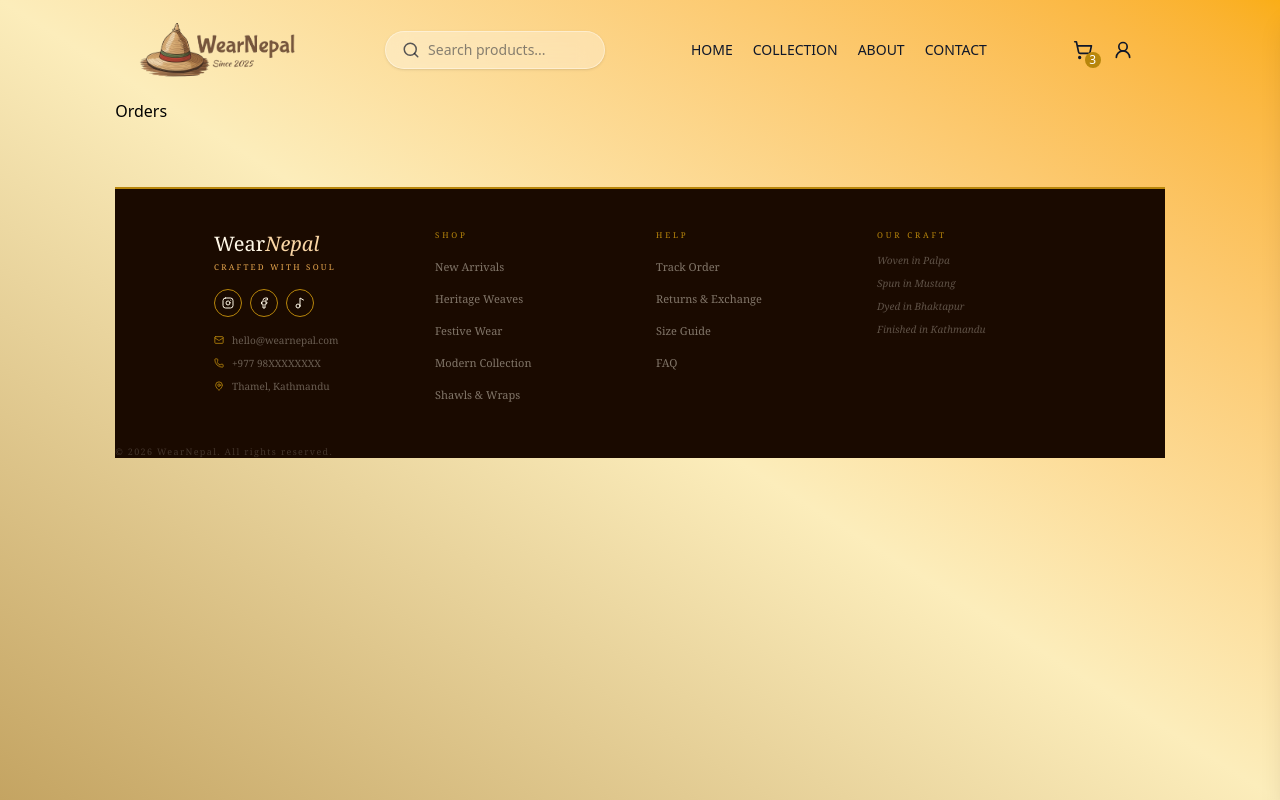
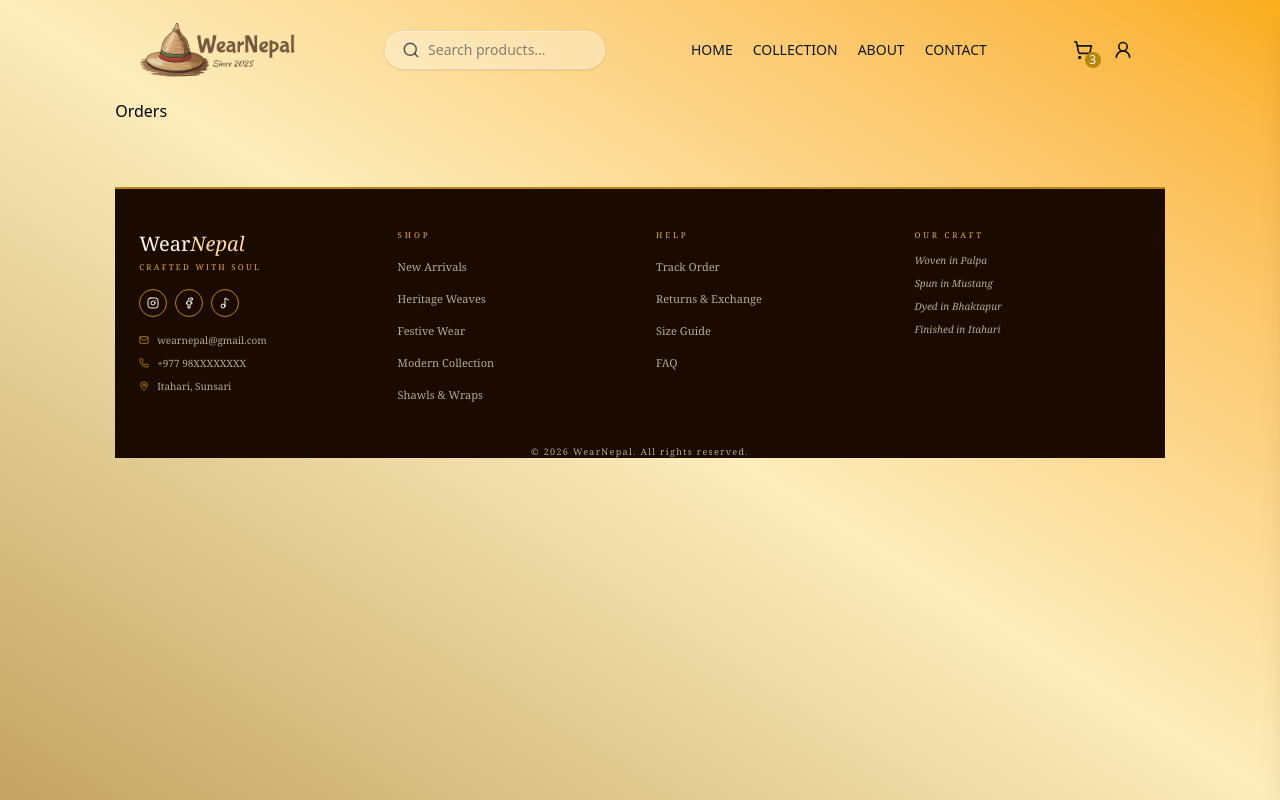
Before and after one commit to bijayjha2025/ECommerce, a React (Vite) app in the folder Frontend/: page /orders in a window 1280 px wide. Built offline with nearby package versions, Linux system fonts and the light colour scheme.

Commit message:
Adjustments minor in footer

```diff
--- a/Frontend/src/Components/Footer.jsx
+++ b/Frontend/src/Components/Footer.jsx
@@ -24,9 +24,9 @@ const SocialHandles = [
 ];
 
 const Contacts = [
-  { icon: Mail,   text: 'hello@wearnepal.com' },
+  { icon: Mail,   text: 'wearnepal@gmail.com' },
   { icon: Phone,  text: '+977 98XXXXXXXX' },
-  { icon: MapPin, text: 'Thamel, Kathmandu' },
+  { icon: MapPin, text: 'Itahari, Sunsari' },
 ];
 
 export default function Footer() {
@@ -34,14 +34,14 @@ export default function Footer() {
   <footer className="bg-[#1a0a00] mt-16">
   <div className="h-[1.5px] bg-[#b8860b]" />
 
-  <div className="max-w-[900px] mx-auto px-6 py-10 grid grid-cols-2 sm:grid-cols-4 gap-8">
+  <div className="max-w-[1200px] mx-auto px-6 py-10 grid grid-cols-2 sm:grid-cols-4 gap-8">
    <div className="col-span-2 sm:col-span-1">
     <p className="font-serif text-[20px] text-[#fff8e7] mb-0.5">Wear<em className="italic text-[#fad6a5]">Nepal</em></p>
     <p className="font-serif text-[8px] tracking-[0.28em] uppercase text-[#ffb957]/90 mb-4">Crafted with soul</p>
 
     <div className="flex items-center gap-2 mb-4">
      {SocialHandles.map(({ icon: Icon, label, href }) => (
-      <a key={label} href={href} target="_blank" rel="noreferrer" aria-label={label} className="w-7 h-7 rounded-full border border-[#b8860b] flex items-center justify-center text-[#fff8e7] hover:border-[#b8860b] hover:text-[#ffcb63] transition-all duration-200">
+      <a key={label} href={href} target="_blank" rel="noreferrer" aria-label={label} className="w-7 h-7 rounded-full border border-[#b8860b] flex items-center justify-center text-[#fff8e7] hover:border-[#fff8e7] hover:text-[#ffcb63] transition-all duration-200">
        <Icon size={12} />
       </a>
       ))}
@@ -51,18 +51,18 @@ export default function Footer() {
      {Contacts.map(({ icon: Icon, text }) => (
       <div key={text} className="flex items-center gap-2">
        <Icon size={10} className="text-[#b8860b] flex-none" />
-       <span className="font-serif text-[10px] text-[#fff8e7]/35">{text}</span>
+       <span className="font-serif text-[10px] text-[#faecd7]/70">{text}</span>
       </div>
       ))}
      </div>
     </div>
 
     <div>
-     <p className="font-serif text-[8px] tracking-[0.35em] uppercase text-[#b8860b] mb-3">Shop</p>
+     <p className="font-serif text-[8px] tracking-[0.35em] uppercase text-[#ffb957]/90 mb-3">Shop</p>
      <ul className="flex flex-col gap-2">
       {QuickLinks.shop.map(l => (
       <li key={l.label}>
-       <Link to={l.to} className="font-serif text-[11px] text-[#fff8e7]/45 hover:text-[#ffcb63] transition-colors duration-200">
+       <Link to={l.to} className="font-serif text-[11px] text-[#faecd7]/70 hover:text-[#ffcb63] transition-colors duration-200">
         {l.label}
        </Link>
       </li>
@@ -71,11 +71,11 @@ export default function Footer() {
     </div>
 
     <div>
-     <p className="font-serif text-[8px] tracking-[0.35em] uppercase text-[#b8860b] mb-3">Help</p>
+     <p className="font-serif text-[8px] tracking-[0.35em] uppercase text-[#ffb957]/90 mb-3">Help</p>
      <ul className="flex flex-col gap-2">
       {QuickLinks.help.map(l => (
        <li key={l.label}>
-        <Link to={l.to} className="font-serif text-[11px] text-[#fff8e7]/45 hover:text-[#ffcb63] transition-colors duration-200">
+        <Link to={l.to} className="font-serif text-[11px] text-[#faecd7]/70 hover:text-[#ffcb63] transition-colors duration-200">
          {l.label}
         </Link>
        </li>
@@ -84,16 +84,16 @@ export default function Footer() {
      </div>
 
      <div>
-      <p className="font-serif text-[8px] tracking-[0.35em] uppercase text-[#b8860b] mb-3">Our Craft</p>
+      <p className="font-serif text-[8px] tracking-[0.35em] uppercase text-[#ffb957]/90 mb-3">Our Craft</p>
       <ul className="flex flex-col gap-2">
-        {['Woven in Palpa', 'Spun in Mustang', 'Dyed in Bhaktapur', 'Finished in Kathmandu'].map(r => (
-          <li key={r} className="font-serif text-[10px] italic text-[#fff8e7]/30">{r}</li>
+        {['Woven in Palpa', 'Spun in Mustang', 'Dyed in Bhaktapur', 'Finished in Itahari'].map(r => (
+          <li key={r} className="font-serif text-[10px] italic text-[#faecd7]/70">{r}</li>
         ))}
       </ul>
      </div>
     </div>
 
-    <p className="font-serif text-[9px] tracking-[0.15em] text-[#fff8e7]/18">© {new Date().getFullYear()} WearNepal. All rights reserved.</p>
+    <p className="font-serif text-[9px] tracking-[0.15em] text-[#faecd7]/70 text-center">© {new Date().getFullYear()} WearNepal. All rights reserved.</p>
   </footer>
   );
 }
```
